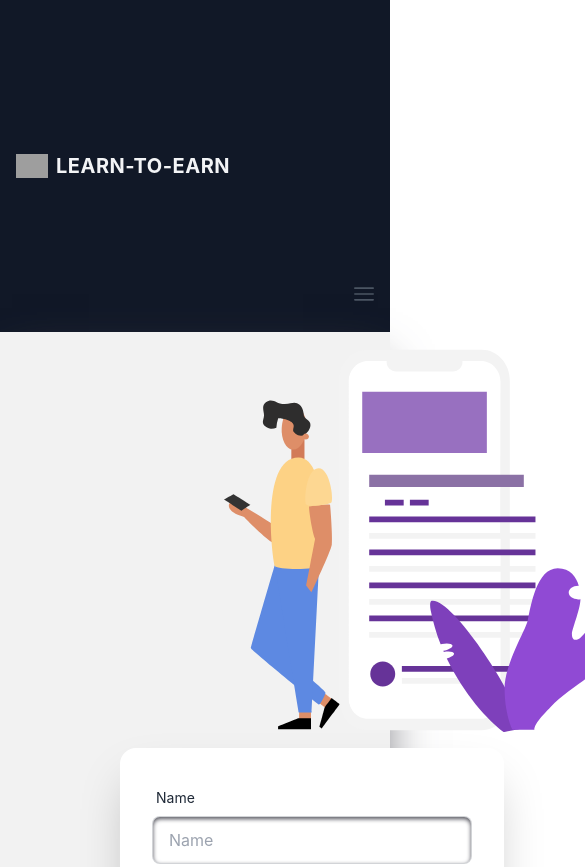
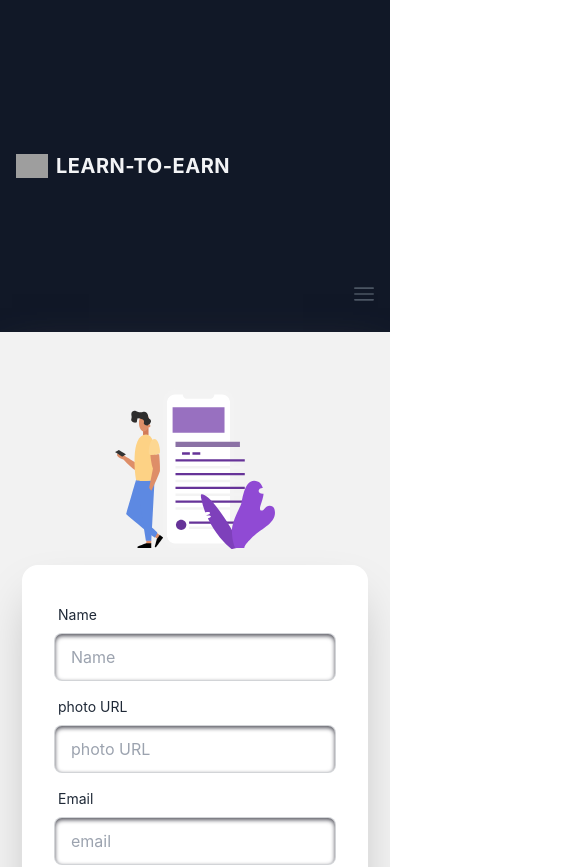
Before and after one commit to jibon8161/Learn-to-Earn-client-side, a React (Create React App) app: page /register in a window 390 px wide. Shown: the top 867 px of the page, 585 px wide, since content can reach past the window. Built offline with nearby package versions, Linux system fonts and the light colour scheme; no server answers; grey boxes are pictures that could not be loaded.

Commit message:
readme file update

```diff
--- a/src/components/Register/Register.js
+++ b/src/components/Register/Register.js
@@ -20,6 +20,16 @@ const Register = () => {
         const email = form.email.value
         const password = form.pass.value
         console.log(name, email, password, url)
+
+        if (!/(?=.*?[#?!@$%^&*-])/.test(password)) {
+
+            toast.error(' Password must have one special character')
+            setError('Password must have one special character')
+
+            return;
+
+        }
+
         createUser(email, password)
             .then(result => {
 
@@ -59,7 +69,7 @@ const Register = () => {
                 <div className="hero min-h-screen bg-base-200 shadow-2xl  shadow-zinc-600">
                     <div className="hero-content flex-col lg:flex-row-reverse">
                         <div className="text-center lg:text-left">
-                            <Lottie className='w-96 ml-52' animationData={anim}></Lottie>
+                            <Lottie className='lg:w-96 lg:ml-52 w-40' animationData={anim}></Lottie>
 
                         </div>
                         <div className="card flex-shrink-0 w-full max-w-sm shadow-2xl bg-base-100">
```
Also changed, not shown: 1 other file (tests, documents, lock files or other folders).
